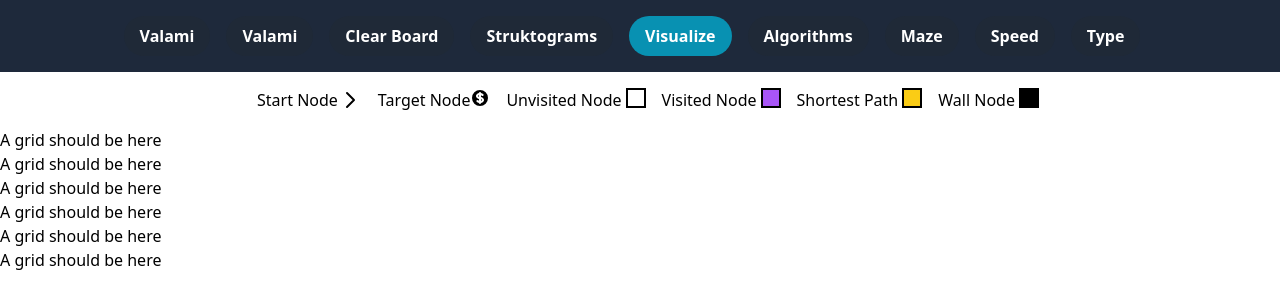
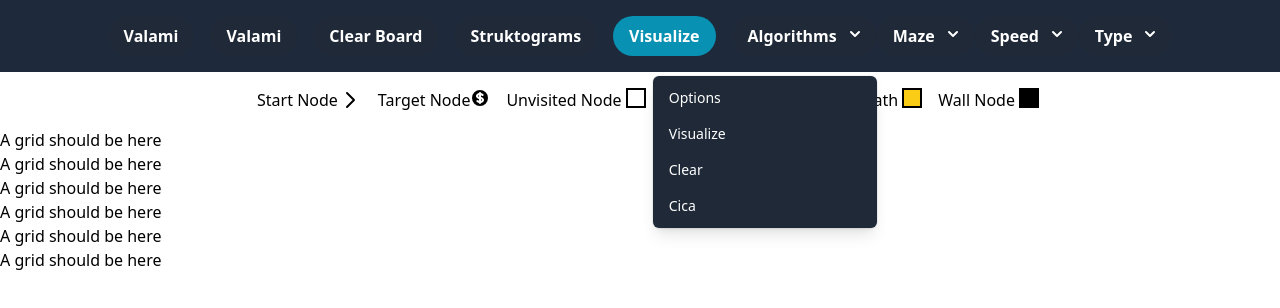
Before and after one commit to borsym/Pathfinding-visualization, a React (Create React App) app: page / in a window 1280 px wide. Both pictures are taken after a click on the button "Algorithms". Shown: the top 308 px of the page. Built offline with nearby package versions, Linux system fonts and the light colour scheme; the HTML template or start-up script is replaced by a standard one.

Commit message:
ui,navbar: dropdown menu added

```diff
--- a/package.json
+++ b/package.json
@@ -4,6 +4,8 @@
   "version": "0.1.0",
   "private": true,
   "dependencies": {
+    "@headlessui/react": "^1.4.2",
+    "@heroicons/react": "^1.0.5",
     "@testing-library/jest-dom": "^5.16.1",
     "@testing-library/react": "^12.1.2",
     "@testing-library/user-event": "^13.5.0",
--- /dev/null
+++ b/src/Dropdown.js
@@ -0,0 +1,51 @@
+/* This example requires Tailwind CSS v2.0+ */
+import { Fragment } from "react";
+import { Menu, Transition } from "@headlessui/react";
+import { ChevronDownIcon } from "@heroicons/react/solid";
+
+function classNames(...classes) {
+  return classes.filter(Boolean).join(" ");
+}
+
+export default function Dropdown(props) {
+  return (
+    <Menu as="div" className="relative inline-block text-left">
+      <div>
+        <Menu.Button className="inline-flex justify-center w-full rounded-full bg-gray-800 font-bold text-white hover:text-emerald-500 hover:bg-gray-700 py-2 px-4">
+          {props.name}
+          <ChevronDownIcon className="-mr-1 ml-2 h-5 w-5" aria-hidden="true" />
+        </Menu.Button>
+      </div>
+
+      <Transition
+        as={Fragment}
+        enter="transition ease-out duration-150"
+        enterFrom="transform opacity-0 scale-95"
+        enterTo="transform opacity-100 scale-100"
+        leave="transition ease-in duration-75"
+        leaveFrom="transform opacity-100 scale-150"
+        leaveTo="transform opacity-0 scale-95"
+      >
+        <Menu.Items className="origin-top-right absolute right-0 mt-5 w-56 rounded-md shadow-lg bg-gray-800 ring-1 ring-black ring-opacity-5 focus:outline-none">
+          <div className="py-1">
+            {props.options.map((option) => (
+              <Menu.Item>
+                {({ active }) => (
+                  <button
+                    href="/#"
+                    className={classNames(
+                      active ? "text-blue-500 " : "text-white",
+                      "block px-4 py-2 text-sm hover:text-emerald-500"
+                    )}
+                  >
+                    {option}
+                  </button>
+                )}
+              </Menu.Item>
+            ))}
+          </div>
+        </Menu.Items>
+      </Transition>
+    </Menu>
+  );
+}
--- a/src/NavBar.js
+++ b/src/NavBar.js
@@ -1,6 +1,12 @@
 import Button from "./Button";
+import Dropdown from "./Dropdown";
 import "./style/index.css";
 export default function NavBar() {
+  const optionsAlgorithms = ["Options", "Visualize", "Clear", "Cica"];
+  const optionsMazes = ["Rekurziv", "Iterativ", "Valami"];
+  const optionsSpeed = ["Fast", "Normal", "Slow"];
+  const optionsType = ["Dirt", "Water", "Stone"];
+
   return (
     <nav className="flex justify-center items-center mx-auto bg-slate-800 p-4">
       <Button name="Valami" />
@@ -12,10 +18,10 @@ export default function NavBar() {
         isVisualize="true"
         // className=" bg-cyan-600 hover:bg-cyan-500 hover:text-blue-800"
       />
-      <Button name="Algorithms" />
-      <Button name="Maze" />
-      <Button name="Speed" />
-      <Button name="Type" />
+      <Dropdown name="Algorithms" options={optionsAlgorithms} />
+      <Dropdown name="Maze" options={optionsMazes} />
+      <Dropdown name="Speed" options={optionsSpeed} />
+      <Dropdown name="Type" options={optionsType} />
     </nav>
   );
 }
```
Also changed, not shown: 1 other file (tests, documents, lock files or other folders).
